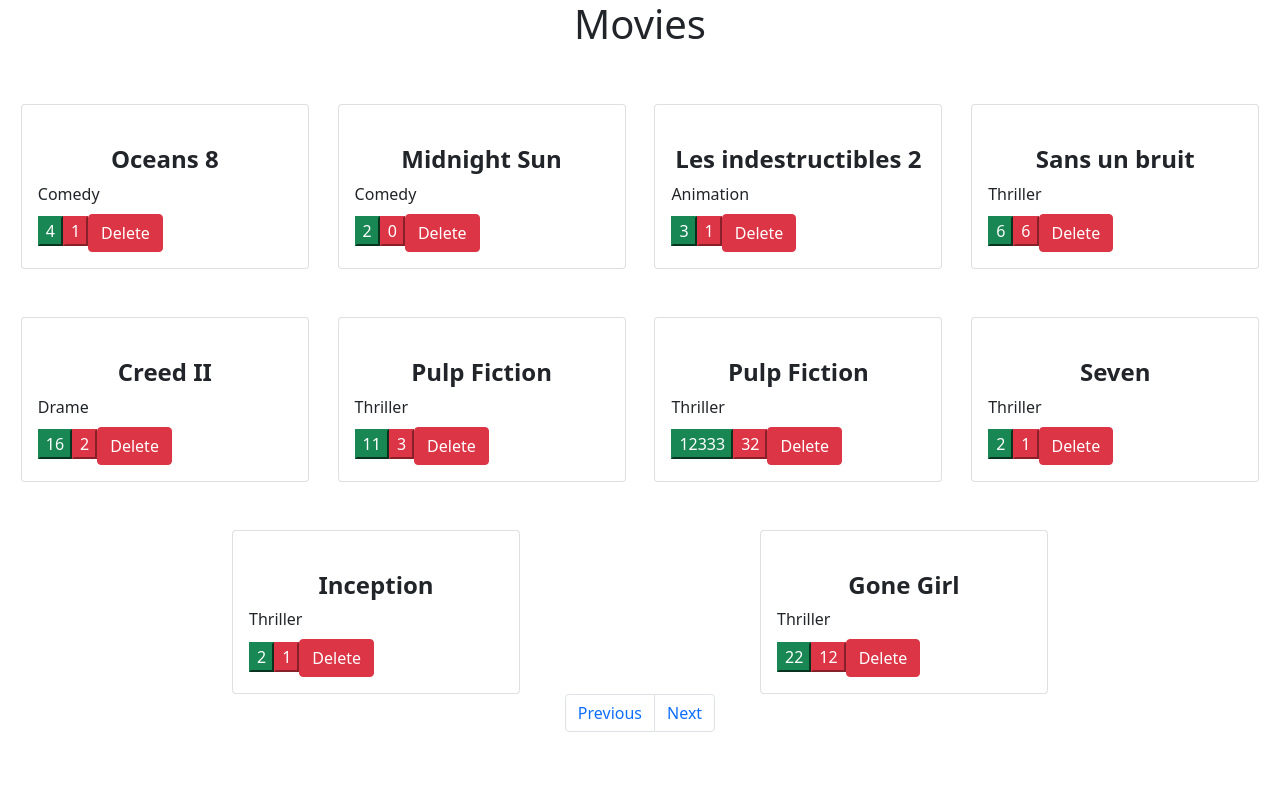
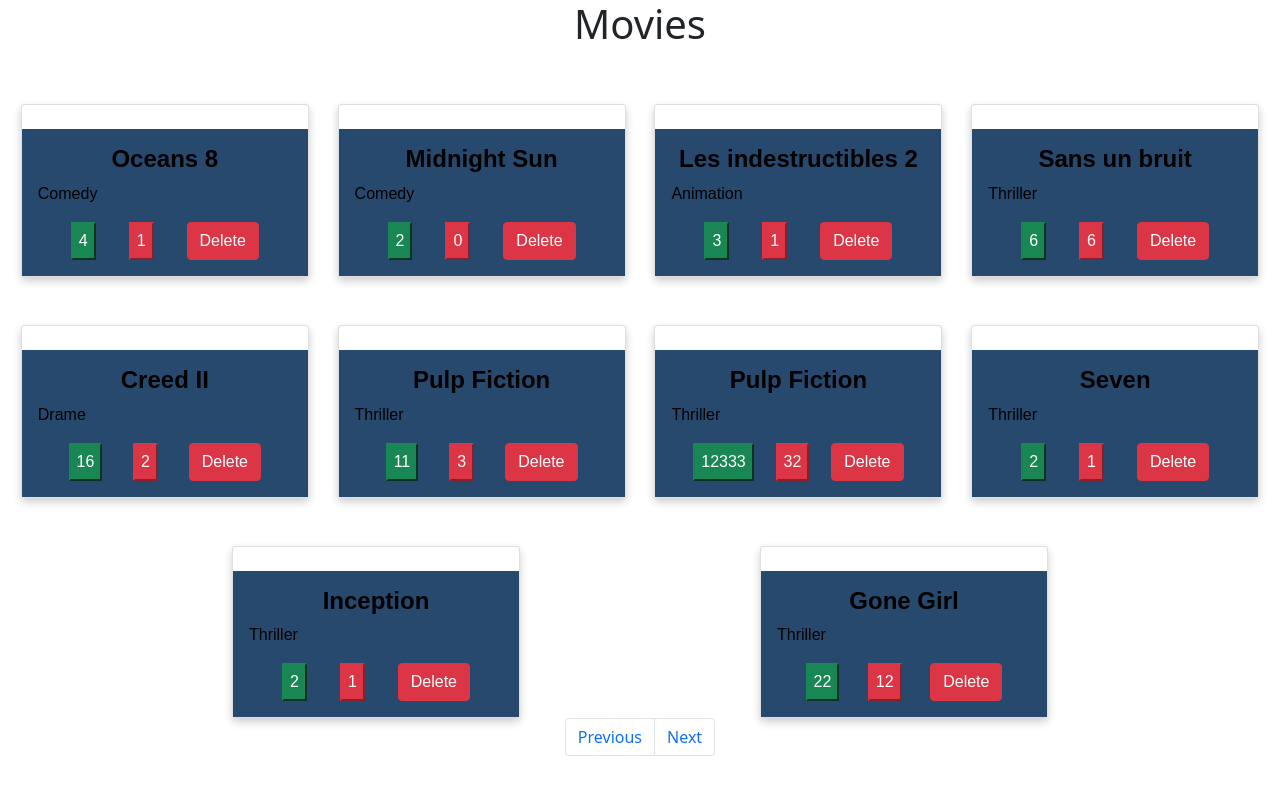
Before and after one commit to Fatoumata86/movies, a React (Create React App) app: page / in a window 1280 px wide. Shown: the top 794 px of the page. Built offline with nearby package versions, Linux system fonts and the light colour scheme.

Commit message:
add Error404 file, step 2 done, 3 and 5 in process.

```diff
--- a/src/App.jsx
+++ b/src/App.jsx
@@ -1,6 +1,7 @@
 import React from "react";
 import { BrowserRouter, Route, Routes } from "react-router-dom";
 import "./App.css";
+import Error404 from "./components/Error404";
 import HomePage from "./components/HomePage";
 
 export default function App() {
@@ -8,6 +9,7 @@
 		<BrowserRouter>
 			<Routes>
 				<Route exact path="/" element={<HomePage />}></Route>
+				<Route path="*" element={<Error404 />}></Route>
 			</Routes>
 		</BrowserRouter>
 	);
--- /dev/null
+++ b/src/components/Error404.jsx
@@ -0,0 +1,13 @@
+import React from "react";
+import Error from "../assets/images/Error.jpg";
+
+export default function Error404() {
+	return (
+		<div>
+			<p className=" bg-danger text-center fs-1 text-white">
+				Page not found
+			</p>
+			<img className="card-img" src={Error} alt="" />
+		</div>
+	);
+}
--- a/src/components/HomePage.css
+++ b/src/components/HomePage.css
@@ -0,0 +1,16 @@
+@import url("https://fonts.googleapis.com/css2?family=Lato:wght@300;400;900&family=Montserrat:wght@300;400;900&display=swap");
+
+.card {
+	box-shadow: 0 4px 8px 0 rgba(0, 0, 0, 0.2);
+	transition: 0.3s;
+	font-family: "Montserrat-Black", sans-serif;
+	/* font-family: "Lato", sans-serif; */
+}
+
+.card:hover {
+	box-shadow: 0 8px 16px 0 rgba(0, 0, 0, 0.2);
+}
+.card-body {
+	background-color: #27496d;
+	color: black;
+}
--- a/src/components/HomePage.jsx
+++ b/src/components/HomePage.jsx
@@ -6,8 +6,6 @@
 import { Link } from "react-router-dom";
 
 export default function HomePage() {
-	// const moviesList = movies$.then((movies) => console.log(movies));
-
 	const [movies, setMovies] = useState([]);
 
 	useEffect(() => {
@@ -15,9 +13,14 @@
 			setMovies(data);
 		});
 		// console.log(movies);
-	}, [movies]);
+	}, []);
 	// console.log(`movies`, movies);
-	// const { id, title, category, likes, dislikes } = movies;
+
+	const deleteMovie = (id) => {
+		console.log(id);
+		const newMoviesList = movies.filter((movie) => movie.id !== id);
+		setMovies(newMoviesList);
+	};
 
 	return (
 		<>
@@ -25,15 +28,17 @@
 			<div className="d-flex justify-content-evenly flex-wrap">
 				{/* {console.log(movies)} */}
 				{movies?.map((movie) => (
-					<div className="card mt-5 mx-2" style={{ width: "18rem" }}>
-						<div className="container card-body mt-4">
-							<h4
-								className="card-title text-center"
+					<div
+						className="card mt-5 mx-2"
+						style={{ width: "18rem" }}
 						key={movie.id}
 					>
+						<div className="container card-body mt-4">
+							<h4 className="card-title text-center ">
 								<b>{movie.title}</b>
 							</h4>
-							<p className="card-title">{movie.category}</p>
+							<p className="card-text">{movie.category}</p>
+							<div className="d-flex justify-content-evenly flex-wrap">
 								<button className="btn-success">
 									<ion-icon name="thumbs-up"></ion-icon>
 									{movie.likes}
@@ -42,7 +47,13 @@
 									<ion-icon name="thumbs-down"></ion-icon>
 									{movie.dislikes}
 								</button>
-							<button className="btn btn-danger">Delete</button>
+								<button
+									className="btn btn-danger "
+									onClick={() => deleteMovie(movie.id)}
+								>
+									Delete
+								</button>
+							</div>
 						</div>
 					</div>
 				))}
```
Also changed, not shown: src/assets/images/Error.jpg (added). Lines whose indentation alone changed are shown as unchanged.
